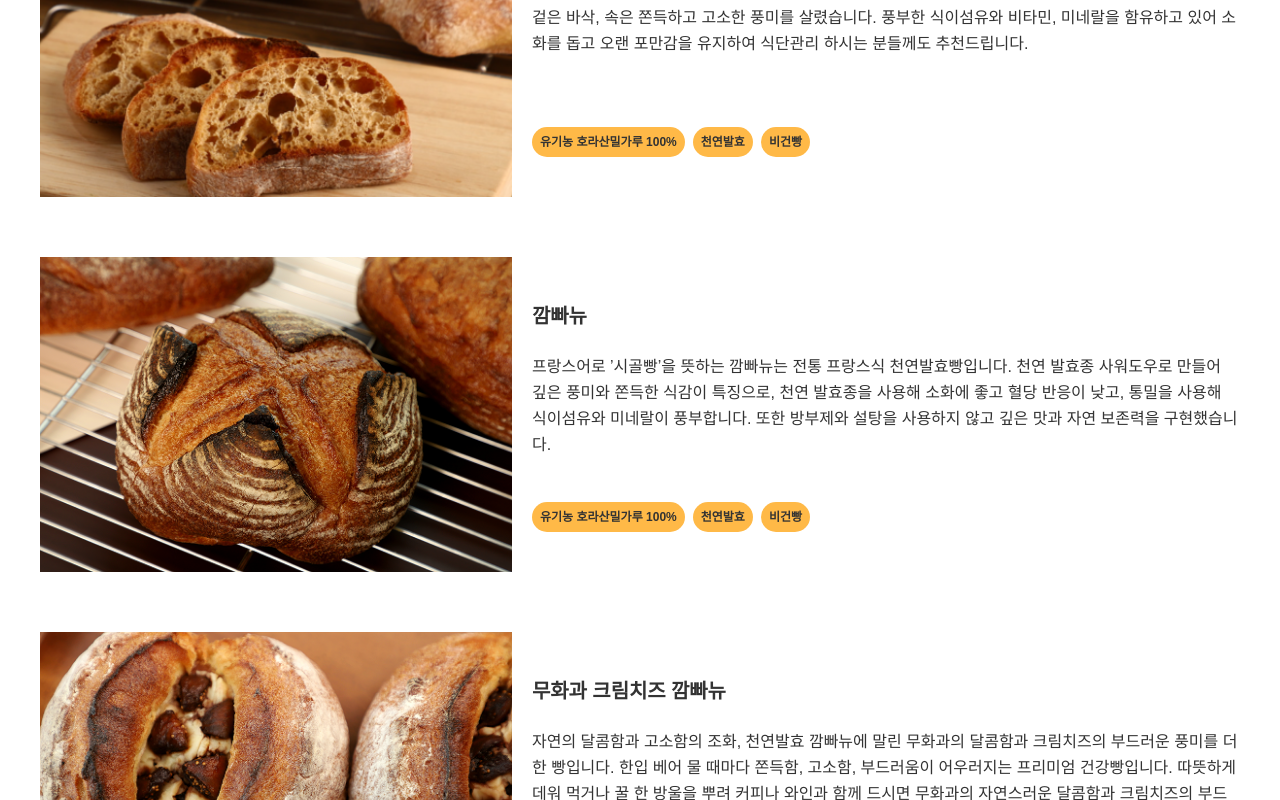
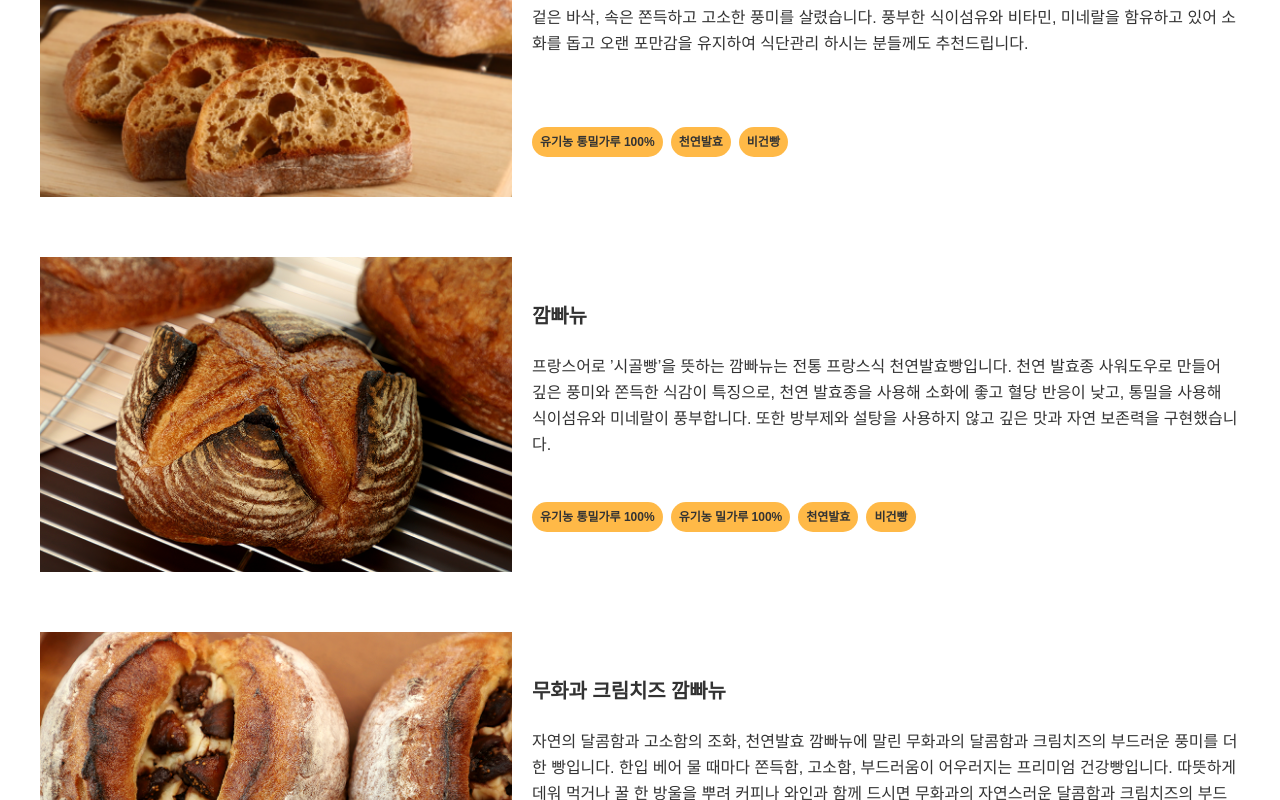
Before and after one commit to rnglllll/withus, a Next.js app: page /products in a window 1280 px wide. Shown: the part 4080-4880 px from the top of the page. Built offline with nearby package versions, Linux system fonts and the light colour scheme; a web font is replaced by a local one.

Commit message:
제품 수정

```diff
--- a/src/app/products/page.tsx
+++ b/src/app/products/page.tsx
@@ -118,18 +118,21 @@ const ProductsPage = () => {
         title: "통밀 치아바타",
         desc: `100% 유기농 통밀가루와 물, 올리브오일을 사용하여 48시간 이상 저온발효로 수분을 충분히 머금고 있어서 겉은 바삭, 속은 쫀득하고 고소한 풍미를 살렸습니다. 풍부한 식이섬유와 비타민, 미네랄을 함유하고 있어 소화를 돕고 오랜 포만감을 유지하여 식단관리 하시는 분들께도 추천드립니다.`,
         image: "/products/bread_4.png",
+        tags: ["유기농 통밀가루 100%", "천연발효", "비건빵"], // ← 첫 번째만 3개
       },
       {
         title: "깜빠뉴",
         desc: `프랑스어로 ’시골빵’을 뜻하는 깜빠뉴는 전통 프랑스식 천연발효빵입니다. 천연 발효종 사워도우로 만들어 깊은 풍미와 쫀득한 식감이 특징으로, 천연 발효종을 사용해 소화에 좋고 혈당 반응이 낮고, 통밀을 사용해 식이섬유와 미네랄이 풍부합니다. 또한 방부제와 설탕을 사용하지 않고 깊은 맛과 자연 보존력을 구현했습니다.`,
         image: "/products/bread_1.png",
+        tags: ["유기농 통밀가루 100%", "유기농 밀가루 100%", "천연발효", "비건빵"], // ← 나머지 2개는 4개
       },
       {
         title: "무화과 크림치즈 깜빠뉴",
         desc: `자연의 달콤함과 고소함의 조화, 천연발효 깜빠뉴에 말린 무화과의 달콤함과 크림치즈의 부드러운 풍미를 더한 빵입니다. 한입 베어 물 때마다 쫀득함, 고소함, 부드러움이 어우러지는 프리미엄 건강빵입니다. 따뜻하게 데워 먹거나 꿀 한 방울을 뿌려 커피나 와인과 함께 드시면 무화과의 자연스러운 달콤함과 크림치즈의 부드러운 고소함이 어우러져 완벽한 맛의 균형을 이룹니다.`,
         image: "/products/bread_2.png",
+        tags: ["유기농 통밀가루 100%", "유기농 밀가루 100%", "천연발효", "비건빵"], // ← 동일
       },
-              ].map(({ title, desc, image }, i) => (
+    ].map(({ title, desc, image, tags }, i) => (
       <div key={i} className="flex flex-col lg:flex-row gap-5">
         <div className="relative w-full lg:w-2/5 aspect-[3/2]">
           <Image src={image} alt={title} fill className="object-cover" />
@@ -139,13 +142,14 @@ const ProductsPage = () => {
             <span className="font-text-xl font-semibold">{title}</span>
             <p className="font-text-base whitespace-pre-line">{desc}</p>
           </div>
-                    <BreadTag textSrc={["유기농 호라산밀가루 100%", "천연발효", "비건빵"]} />
+          <BreadTag textSrc={tags} />
         </div>
       </div>
     ))}
     <div className="border-b border-black/20 w-full" />
   </div>
 </section>
+
         </div>
       </div>
     </main>
```
Lines whose indentation alone changed are shown as unchanged.
